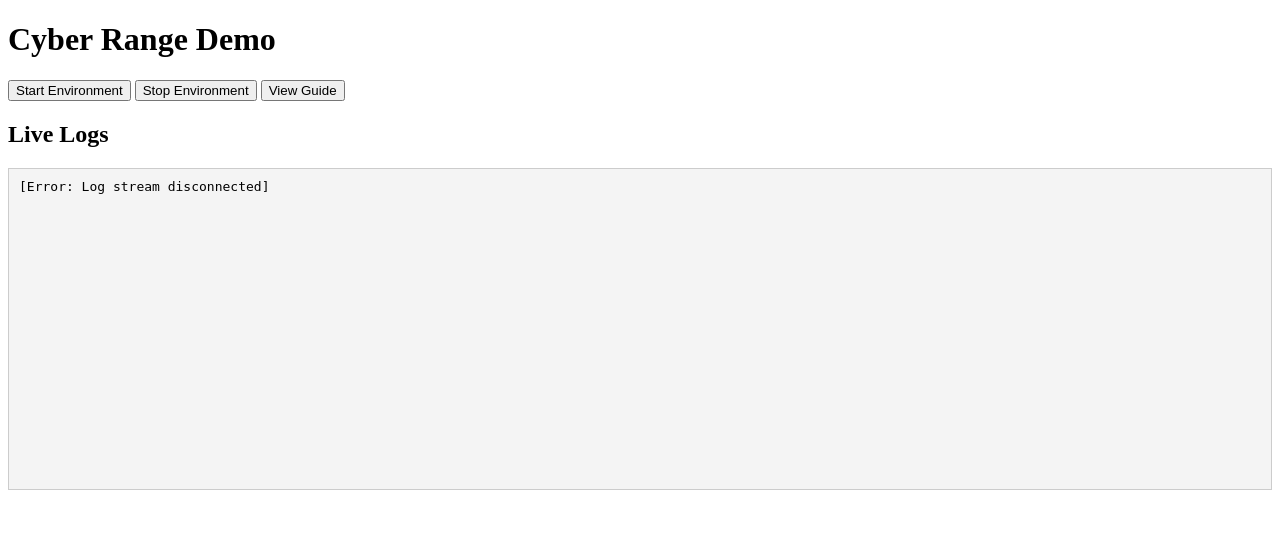
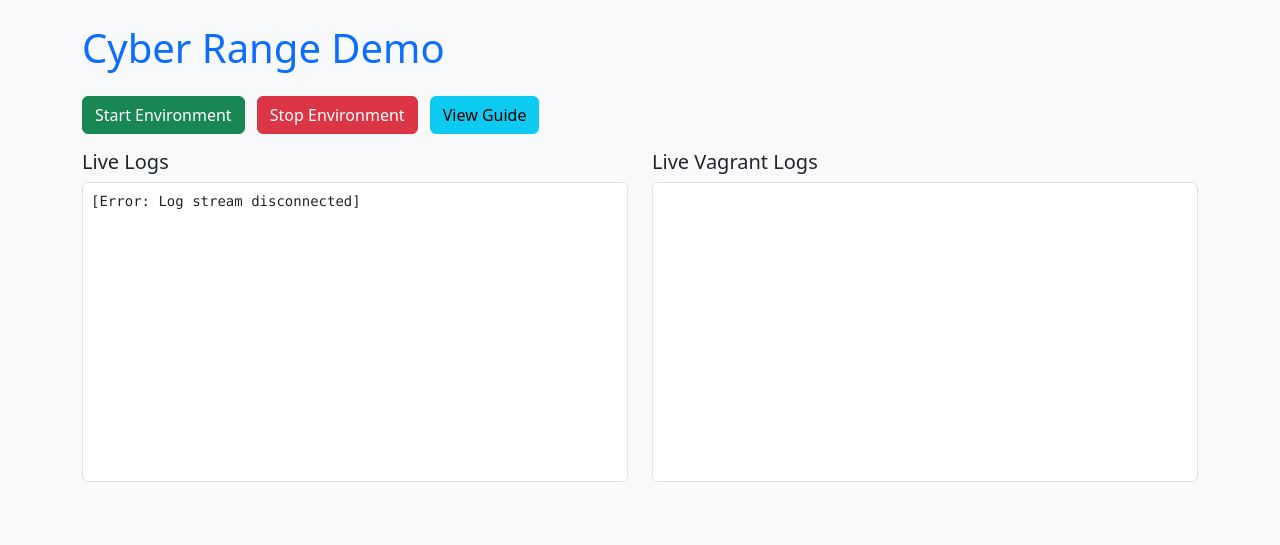
Before and after one commit to sayanjacob/Cyberrange, a Flask app: page / in a window 1280 px wide. Shown: the top 545 px of the page. Run offline with Flask 3, Linux system fonts and the light colour scheme; data that the repository does not hold is empty.

Commit message:
Add project instructions and enhance UI with Bootstrap
Added a detailed instruction file outlining project context, goals, technologies, and coding guidelines for the cyber range simulation. Updated the phishing scenario UI to use Bootstrap for improved styling, reorganized layout, and added a second live log panel for Vagrant logs.

```diff
--- a/phishing_email_scenario/UI/templates/index.html
+++ b/phishing_email_scenario/UI/templates/index.html
@@ -3,16 +3,30 @@
 <head>
     <meta charset="UTF-8">
     <title>Cyber Range Control Panel</title>
+    <!-- Bootstrap CSS CDN -->
+    <link href="https://cdn.jsdelivr.net/npm/bootstrap@5.3.2/dist/css/bootstrap.min.css" rel="stylesheet">
 </head>
-<body>
-    <h1>Cyber Range Demo</h1>
+<body class="bg-light">
+    <div class="container py-4">
+        <h1 class="mb-4 text-primary">Cyber Range Demo</h1>
 
-    <button onclick="fetch('/start')">Start Environment</button>
-    <button onclick="fetch('/stop')">Stop Environment</button>
-    <button onclick="window.location.href='/guide'">View Guide</button>
+        <div class="mb-3">
+            <button class="btn btn-success me-2" onclick="fetch('/start')">Start Environment</button>
+            <button class="btn btn-danger me-2" onclick="fetch('/stop')">Stop Environment</button>
+            <button class="btn btn-info" onclick="window.location.href='/guide'">View Guide</button>
+        </div>
 
-    <h2>Live Logs</h2>
-    <pre id="logs" style="background: #f4f4f4; padding: 10px; border: 1px solid #ccc; height: 300px; overflow-y: scroll;"></pre>
+        <div class="row">
+            <div class="col-md-6 mb-4">
+                <h2 class="h5">Live Logs</h2>
+                <pre id="logs" class="bg-white border rounded p-2" style="height: 300px; overflow-y: scroll;"></pre>
+            </div>
+            <div class="col-md-6 mb-4">
+                <h2 class="h5">Live Vagrant Logs</h2>
+                <pre id="log-output" class="bg-white border rounded p-2" style="height: 300px; overflow-y: scroll;"></pre>
+            </div>
+        </div>
+    </div>
 
     <script>
         const logBox = document.getElementById("logs");
@@ -29,6 +43,13 @@
             logBox.textContent += "[Error: Log stream disconnected]\n";
             eventSource.close();
         };
+
+        const logOutput = document.getElementById('log-output');
+        const eventSourceVagrant = new EventSource('/logs');
+        eventSourceVagrant.onmessage = function(e) {
+            logOutput.textContent += e.data + '\n';
+            logOutput.scrollTop = logOutput.scrollHeight;
+        };
     </script>
 </body>
 </html>
```
Also changed, not shown: .github/instructions/instruction.instructions.md (added).
